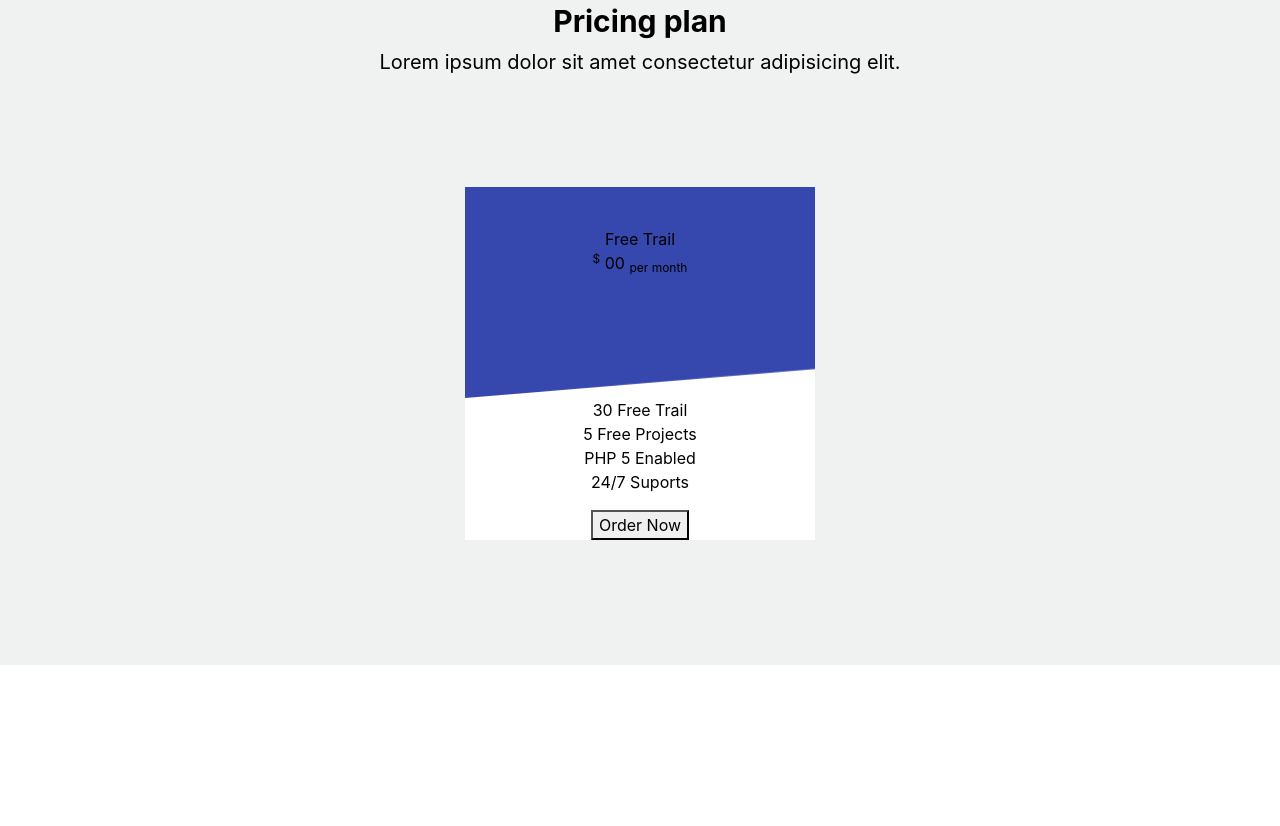
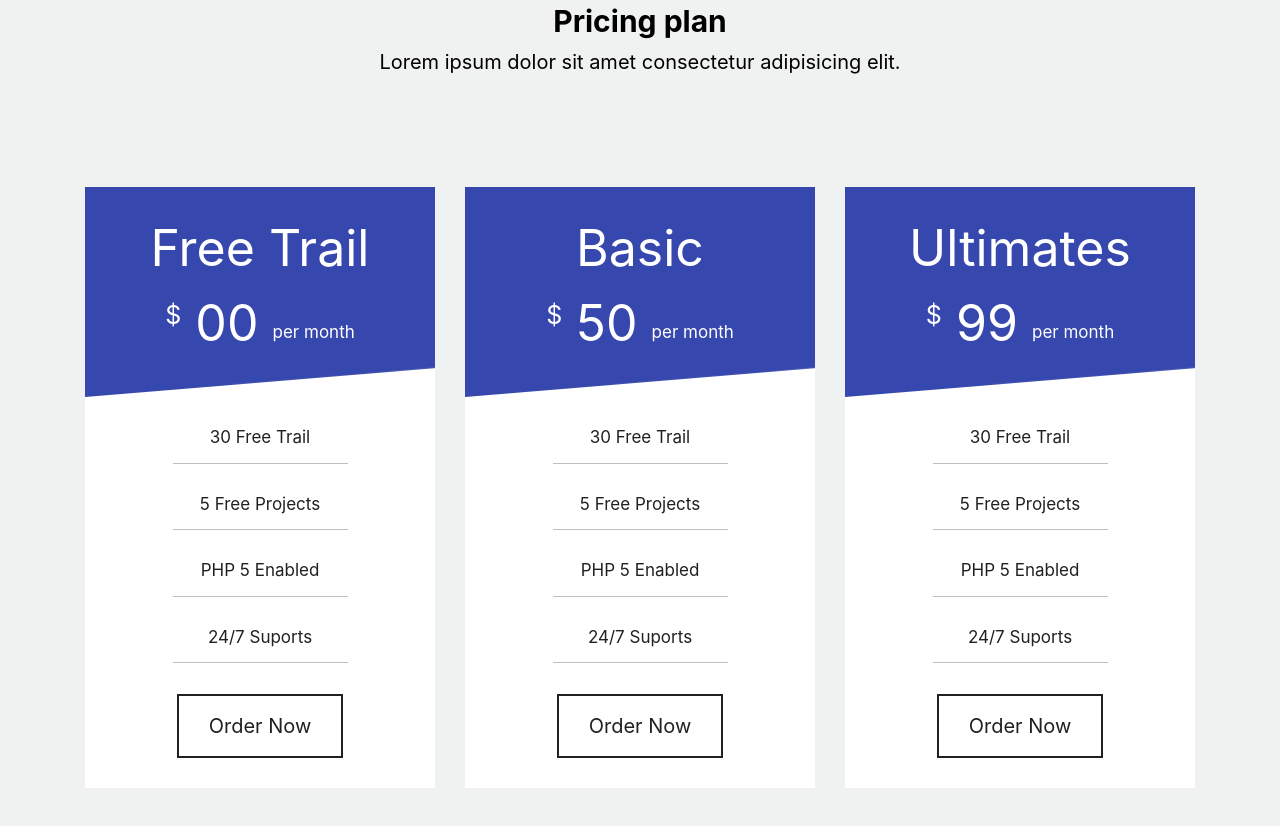
Before and after one commit to PickleDan/BEM-project, a website: page index.html in a window 1280 px wide. Shown: the part 4623-5449 px from the top of the page. Before the commit the page ends 5288 px from the top, so only its background shows below. Drawn offline with nearby package versions, Linux system fonts and the light colour scheme.

Commit message:
finished pricing plan. Start to code section 'Members'

```diff
--- a/index.html
+++ b/index.html
@@ -238,6 +238,44 @@
 						</div>
 					</div>
 				</div>
+				<div class="col-xl-4">
+					<div class="price">
+						<div class="price__head">
+							Basic <br>
+							<sup>$</sup> 50 <sub>per month</sub>
+						</div>
+						<div class="price__body">
+							<ul>
+								<li>30 Free Trail</li>
+								<li>5 Free Projects</li>
+								<li>PHP 5 Enabled</li>
+								<li>24/7 Suports</li>
+							</ul>
+						</div>
+						<div class="price__footer">
+							<button>Order Now</button>
+						</div>
+					</div>
+				</div>
+				<div class="col-xl-4">
+					<div class="price">
+						<div class="price__head">
+							Ultimates <br>
+							<sup>$</sup> 99 <sub>per month</sub>
+						</div>
+						<div class="price__body">
+							<ul>
+								<li>30 Free Trail</li>
+								<li>5 Free Projects</li>
+								<li>PHP 5 Enabled</li>
+								<li>24/7 Suports</li>
+							</ul>
+						</div>
+						<div class="price__footer">
+							<button>Order Now</button>
+						</div>
+					</div>
+				</div>
 			</div>
 		</div>
 	</section>
--- a/scss/style.scss
+++ b/scss/style.scss
@@ -191,16 +191,57 @@ div[filter]:hover .text {
 	background: #fff;
 }
 .price__head{
+	color: #FFF;
 	background-image: url(../img/pricing-bg.png);
-	padding-top: 40px;
+	padding-top: 24px;
 	padding-bottom: 65px;
 	background-size: cover;
 	background-repeat: no-repeat;
-	height: 211px;
+	height: 210px;
 }
-.price_body{
-
+.price__head p{
+	font-size: 25px;
+}
+.price__head {
+	font-size: 50px;
+}
+.price__head sup{
+	font-size: 25px;
+	vertical-align: middle;
+}
+.price__head sub{
+	font-size: 17px;
+	vertical-align: middle;
+}
+.price__body{
+	font-size: 17px;
+	color: #212121;
+}
+.price__body ul li{
+	padding-top: 28px;
+	padding-bottom: 12px;
+	max-width: 175px;
+	border-bottom: 1px solid #bfbfbf;
+	margin: 0 auto;
 }
 .price__footer{
-
+	padding: 15px 0 30px 0 ;
 }
+.price__footer button{
+	cursor: pointer;
+	border: 2px solid #212121;
+	color: #212121;
+	background: transparent;
+	font-size: 20px;
+	padding: 15px 30px;
+}
+.price__footer button:hover{
+	color: #FFF;
+	background: #00897b;
+	border: none;
+	transition: 0.3s;
+}
+.price:hover{
+	box-shadow: 5px 5px 5px 0px rgba(0,0,0,0.75);
+	transition: 0.5s;
+}
```
Also changed, not shown: css/style.css.
